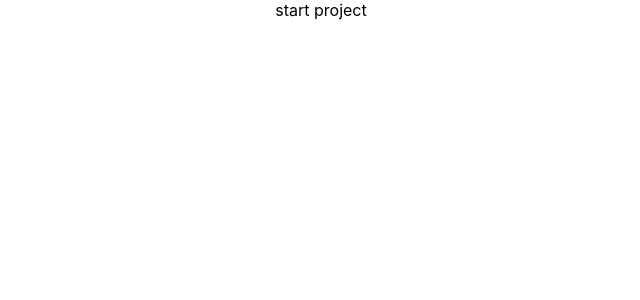
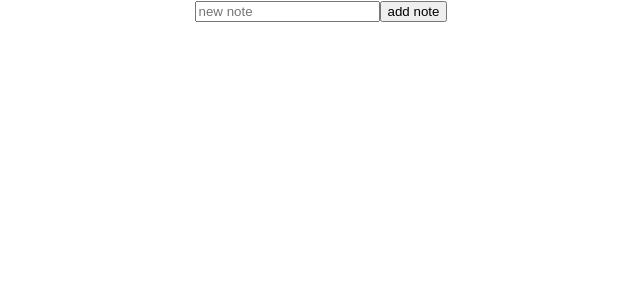
Before and after one commit to Aleksandr-Glebik/text-editor, a React (Create React App) app: page / in a window 1280 px wide. Shown: the top 300 px of the page, without its empty margins (319-959 px from the left). Built offline with nearby package versions, Linux system fonts and the light colour scheme.

Commit message:
feat: add input ul and li

```diff
--- a/src/App.tsx
+++ b/src/App.tsx
@@ -1,11 +1,70 @@
-import React from 'react'
-
+import React, { useState } from 'react'
 import './App.scss'
 
+// type DisabledType = 'disabled' | '' | undefined
+type DisabledType = false | true | undefined
+
+interface NoteType {
+  id: string | undefined
+  text: string | undefined
+  disabled: DisabledType
+}
+
 function App() {
+  const [text, setText] = useState<string>('')
+  const [notes, setNotes] = useState<NoteType[]>([])
+
+  // const [isDisabled, setIsDisabled] = useState<DisabledType>(false);
+
+  const addNote = () => {
+    if (text.trim().length) {
+      setNotes([
+        ...notes,
+        {
+          id: new Date().toISOString(),
+          text,
+          disabled: true
+        }
+      ])
+      setText('')
+    }
+  }
+
+  const removeNote = (noteId: string | undefined) => {
+    setNotes(notes.filter(note => note.id !== noteId))
+  }
+
+  const changeNote = (noteId: string | undefined) => {
+    setNotes(notes.map( note => {
+        if (note.id !== noteId) {
+          return note
+        } else if (note.id == noteId) {
+          return {
+            ...note,
+            disabled: false
+          }
+        }
+      }) as NoteType[]
+    )
+  }
+
   return (
     <div className="App">
-      start project
+      <label>
+        <input placeholder='new note' value={text} onChange={e => setText(e.target.value)} />
+        <button onClick={addNote}>add note</button>
+      </label>
+      <ul>
+        {
+          notes.map( note => (
+            <li key={note.id}>
+              <input placeholder='note' defaultValue={note.text} disabled={true}/>
+              <button onClick={() => changeNote(note.id)}>change</button>
+              <button onClick={() => removeNote(note.id)}>delete</button>
+            </li>
+          ))
+        }
+      </ul>
     </div>
   )
 }
```
